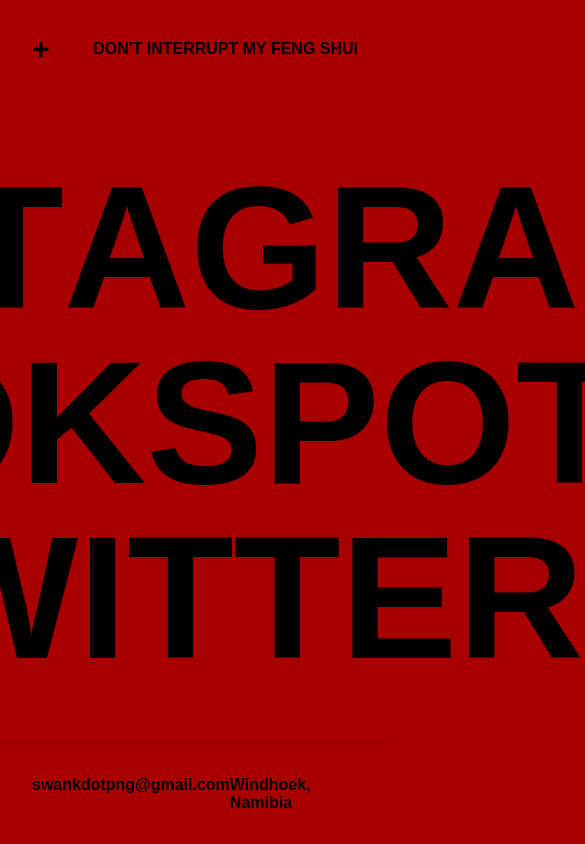
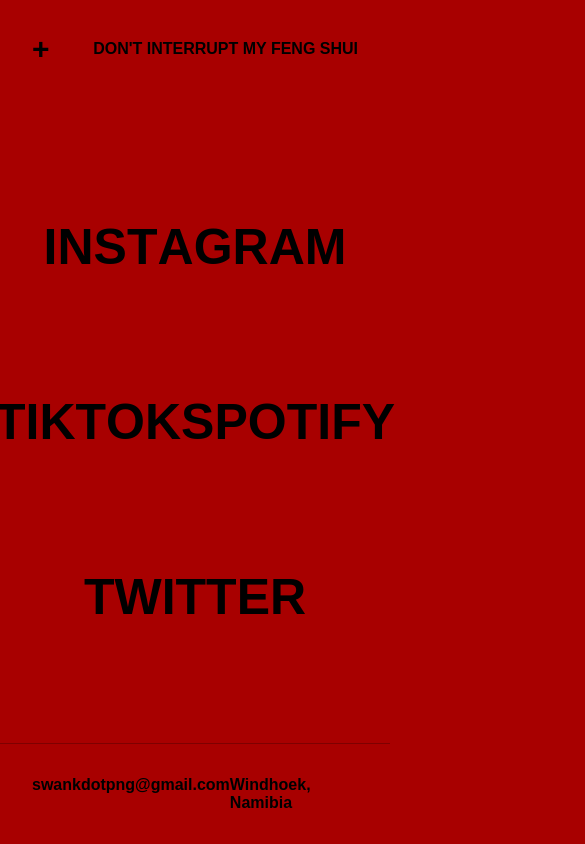
Before and after one commit to michaelnyirenda/swank.gallery, a plain HTML site: page contact.html in a window 390 px wide. Shown: the top 844 px of the page, 585 px wide, since content can reach past the window. Drawn offline with nearby package versions, Linux system fonts and the light colour scheme.

Commit message:
Add responsive font size for smaller screens

```diff
--- a/contact-style.css
+++ b/contact-style.css
@@ -172,3 +172,10 @@
   color: black;
   background-color: transparent;
 }
+
+
+@media screen and (max-width: 768px) {
+  .text {
+    font-size: 50px;
+  }
+}
```
